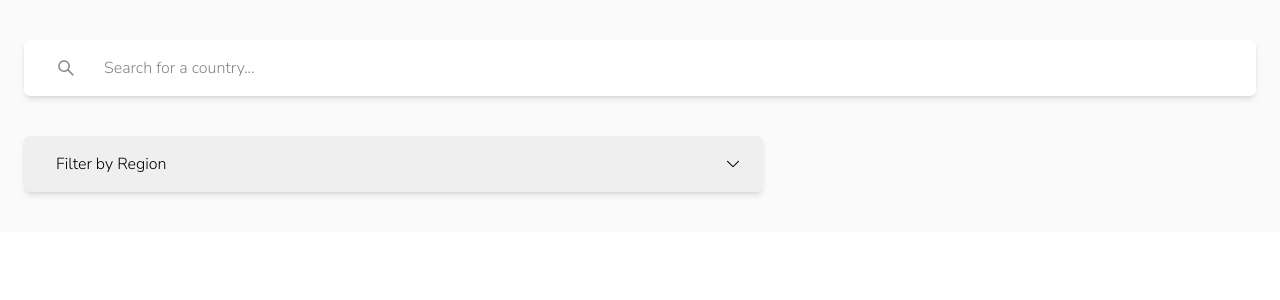
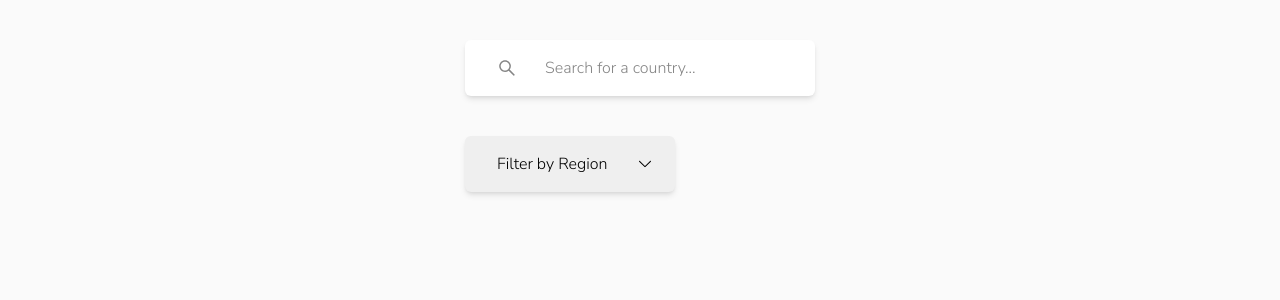
Before and after one commit to tiagobw/rest-countries-api-with-color-theme-switcher, a React (Create React App) app: page / in a window 1280 px wide. Shown: the top 300 px of the page. Built offline with nearby package versions, Linux system fonts and the light colour scheme.

Commit message:
add layout and react router dom

```diff
--- a/package.json
+++ b/package.json
@@ -15,6 +15,7 @@
     "react": "^17.0.2",
     "react-dom": "^17.0.2",
     "react-icons": "^4.3.1",
+    "react-router-dom": "^6.2.2",
     "react-scripts": "5.0.0",
     "typescript": "^4.6.2",
     "web-vitals": "^2.1.4"
--- a/src/App.tsx
+++ b/src/App.tsx
@@ -1,5 +1,3 @@
-import { useEffect } from 'react';
-
 import { useCountriesContext } from './countries/hooks/useCountriesContext';
 import { Country } from './countries/model/Country';
 import { AxiosCountriesFetcher } from './countries/axios/countriesApiCalls';
@@ -7,12 +5,13 @@ import { CountriesActionTypes } from './countries/types/countriesTypes';
 import Form from './components/Form';
 import Card from './components/Card';
 import Detail from './components/Detail';
+import Layout from './components/Layout';
 
 function App() {
   const { state } = useCountriesContext();
 
   return (
-    <main className='px-6 bg-very-light-gray-background'>
+    <Layout>
       <Form />
       {state.loading ? (
         <p>Loading...</p>
@@ -23,7 +22,7 @@ function App() {
           <Card key={country.tld[0]} country={country} />
         ))
       )}
-    </main>
+    </Layout>
   );
 }
 
--- a/src/components/Card.tsx
+++ b/src/components/Card.tsx
@@ -8,18 +8,25 @@ const Card = ({ country }: CardProps) => {
   const { flags, name, population, region, capital } = country;
 
   return (
-    <article>
-      <img src={flags.svg} alt={`${name} flag`} />
-      <h1>{name.common}</h1>
-      <p>
-        <span>Population:</span> {population.toLocaleString()}
-      </p>
-      <p>
-        <span>Region:</span> {region}
-      </p>
-      <p>
-        <span>Capital:</span> {capital[0]}
-      </p>
+    <article className='w-[350px] py-10 rounded-lg'>
+      <img
+        className='h-[220px] w-full object-cover rounded-t-lg'
+        src={flags.svg}
+        alt={`${name} flag`}
+      />
+      <div className='p-10 bg-white-text-elements rounded-b-lg'>
+        <h1 className='font-extrabold	text-3xl mb-6'>{name.common}</h1>
+        <p className='text-lg mb-2'>
+          <span className='font-semibold'>Population:</span>{' '}
+          {population.toLocaleString()}
+        </p>
+        <p className='text-lg mb-2'>
+          <span className='font-semibold'>Region:</span> {region}
+        </p>
+        <p className='text-lg mb-6'>
+          <span className='font-semibold'>Capital:</span> {capital[0]}
+        </p>
+      </div>
     </article>
   );
 };
--- a/src/components/Form.tsx
+++ b/src/components/Form.tsx
@@ -71,7 +71,7 @@ const Form = () => {
         <input
           onChange={handleInputChange}
           value={country}
-          className='pl-20 py-4 rounded-md w-full shadow-md focus:outline-none placeholder:text-dark-gray-input'
+          className='pl-20 py-4 rounded-md min-w-[350px] w-full shadow-md focus:outline-none placeholder:text-dark-gray-input'
           placeholder='Search for a country...'
           type='text'
         />
--- /dev/null
+++ b/src/components/Layout.tsx
@@ -0,0 +1,13 @@
+type LayoutProps = {
+  children: React.ReactNode;
+};
+
+function Layout({ children }: LayoutProps) {
+  return (
+    <main className='grid items-start justify-center px-6 bg-very-light-gray-background min-h-screen'>
+      {children}
+    </main>
+  );
+}
+
+export default Layout;
--- a/src/index.tsx
+++ b/src/index.tsx
@@ -1,14 +1,21 @@
 import React from 'react';
 import ReactDOM from 'react-dom';
+import { BrowserRouter, Routes, Route } from 'react-router-dom';
+
 import './index.css';
+import reportWebVitals from './reportWebVitals';
+
 import App from './App';
-import reportWebVitals from './reportWebVitals';
 import { CountriesProvider } from './countries/context/CountriesContext';
 
 ReactDOM.render(
   <React.StrictMode>
     <CountriesProvider>
-      <App />
+      <BrowserRouter>
+        <Routes>
+          <Route path='/' element={<App />} />
+        </Routes>
+      </BrowserRouter>
     </CountriesProvider>
   </React.StrictMode>,
   document.getElementById('root'),
```
Also changed, not shown: 1 other file (tests, documents, lock files or other folders).
